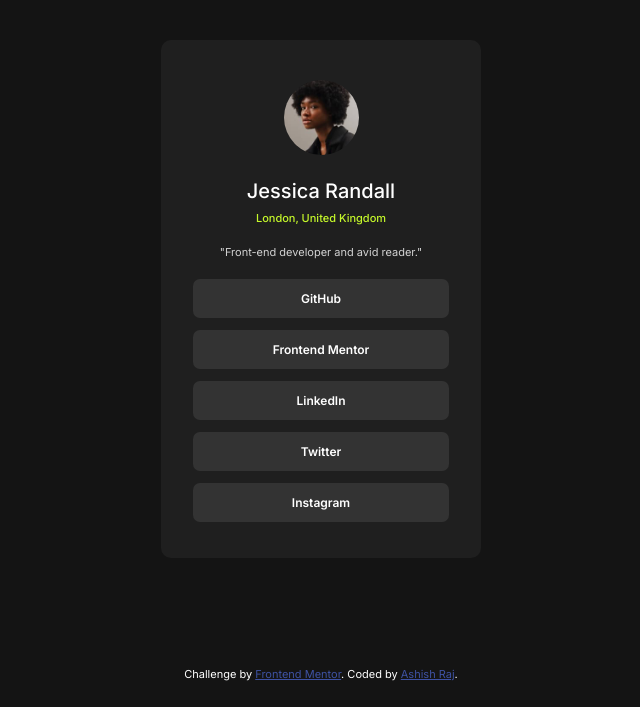
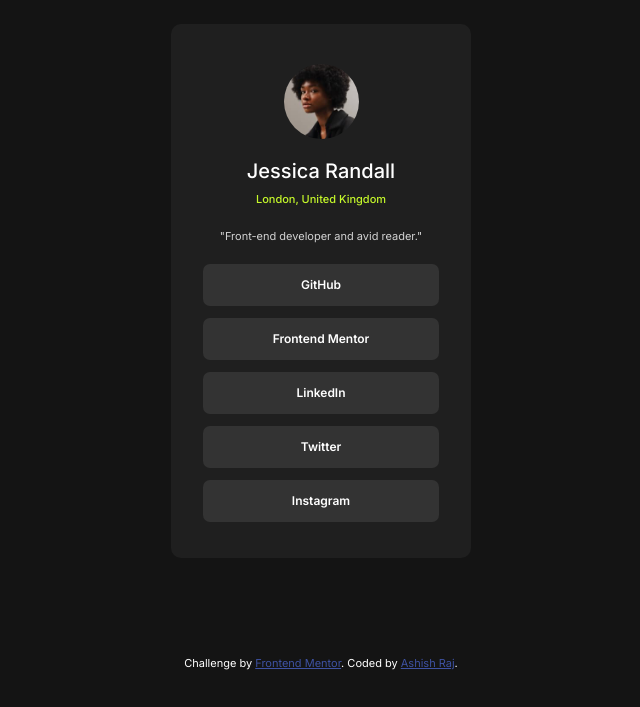
Before and after one commit to ashishraj4404/Social-links-profile, a plain HTML site: page index.html in a window 1280 px wide. Shown: the part 109-816 px from the top of the page, without its empty margins (319-959 px from the left). Drawn offline with nearby package versions, Linux system fonts and the light colour scheme.

Commit message:
Add files via upload
following things are done
1. Add some hover effect
2. Use bootstrap
3. HTML Semantics are taken care

```diff
--- a/index.html
+++ b/index.html
@@ -9,6 +9,7 @@
   <link rel="preconnect" href="https://fonts.googleapis.com">
 <link rel="preconnect" href="https://fonts.gstatic.com" crossorigin>
 <link href="https://fonts.googleapis.com/css2?family=Inter:ital,opsz,wght@0,14..32,100..900;1,14..32,100..900&display=swap" rel="stylesheet">
+  <link rel="stylesheet" href="https://cdn.jsdelivr.net/npm/bootstrap@5.3.2/dist/css/bootstrap.min.css">
   <!-- Feel free to remove these styles or customise in your own stylesheet 👍 -->
   <style>
     body {
@@ -21,11 +22,11 @@
       color: hsl(0, 0%, 100%);
       font-family: "Inter", sans-serif;
     }
-    .card {
+    .cards {
       background-color: hsl(0, 0%, 12%);
       padding: 20px;
       text-align: center;
-      width: 280px;
+      width: 300px;
       margin: 20px;
       border-radius : 10px
 
@@ -56,6 +57,10 @@
       padding-left: 0;
 
     }
+    .list a {
+      text-decoration: none;
+      color: inherit;
+    }
     .list {
       padding: 12px;
       background-color: hsl(0, 0%, 20%);
@@ -63,30 +68,47 @@
       font-size: 12px;
       border-radius: 7px;
       font-weight: 600;
+      transition: all .3s;
+
     }
-
+    .list:hover {
+      background-color: hsl(75, 94%, 57%);
+      color :hsl(0, 0%, 12%);
+      font-weight: 900;
+      transform: scale(1.05);
+    }
+    @media (max-width : 375px) {
+      .cards {
+        width: 90vw;
+      }
+    }
 
     .attribution {
       position: absolute;
-      bottom: 10px;
+      bottom: 20px;
       font-size: 11px; text-align: center; }
     .attribution a { color: hsl(228, 45%, 44%); }
   </style>
 </head>
 <body>
-  <div class="card">
+  <main class="container">
+    <section class="row justify-content-center align-items-center">
+      <div class="cards ">
     <img src="./assets/images/avatar-jessica.jpeg" alt="image" class="profile-pic">
-    <div class="name">Jessica Randall</div>
-    <div class="place">London, United Kingdom</div>
-    <div class="skill">"Front-end developer and avid reader."</div>
+    <h1 class="name">Jessica Randall</h1>
+    <p class="place">London, United Kingdom</p>
+    <p class="skill">"Front-end developer and avid reader."</p>
       <ul class="social-media">
-        <li class="list" >GitHub</li>
-        <li class="list">Frontend Mentor</li>
-        <li class="list">LinkedIn</li>
-        <li class="list">Twitter</li>
-        <li class="list">Instagram</li>
+        <li class="list" ><a href="#">GitHub</a></li>
+        <li class="list"><a href="#">Frontend Mentor</a></li>
+        <li class="list"><a href="#">LinkedIn</a></li>
+        <li class="list"><a href="#">Twitter</a></li>
+        <li class="list"><a href="#">Instagram</a></li>
       </ul>
   </div>
+    </section>
+  </main>
+
 
 
   <div class="attribution">
```
